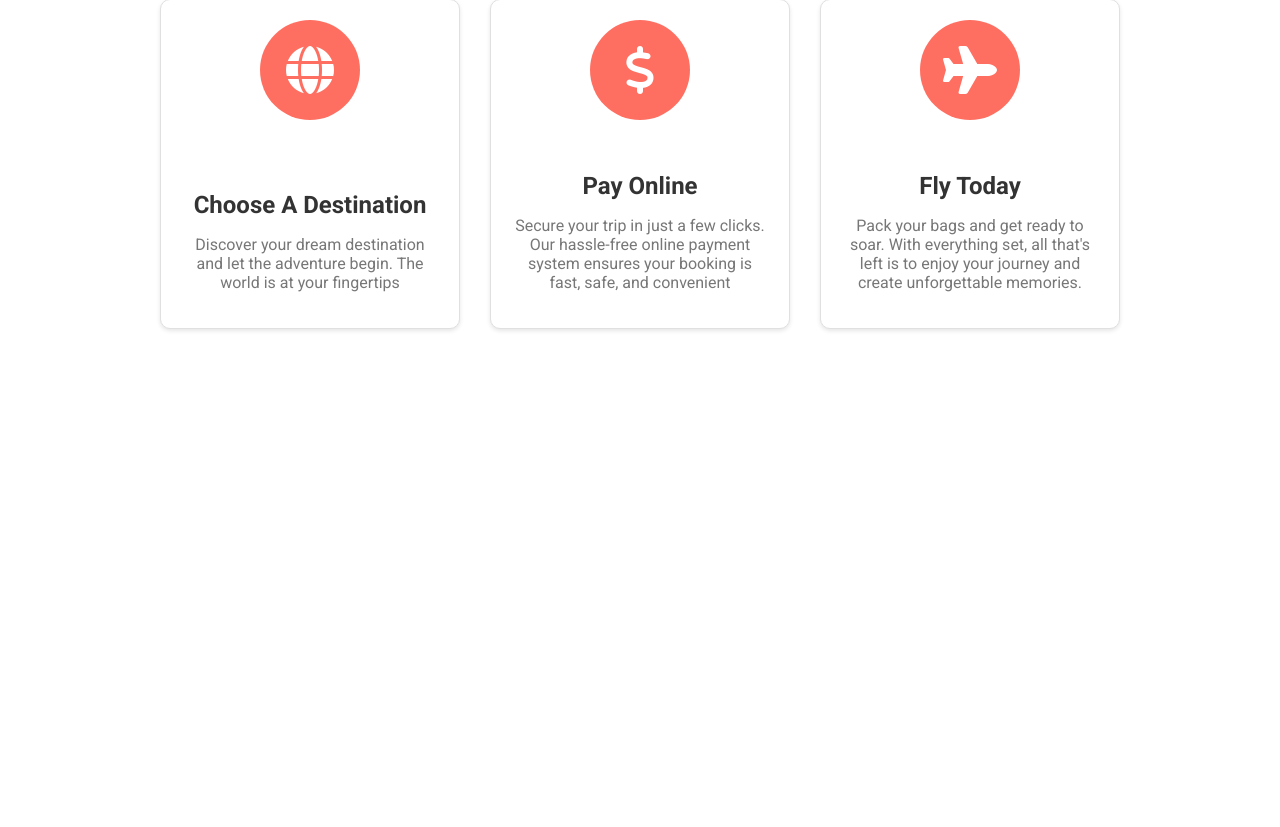
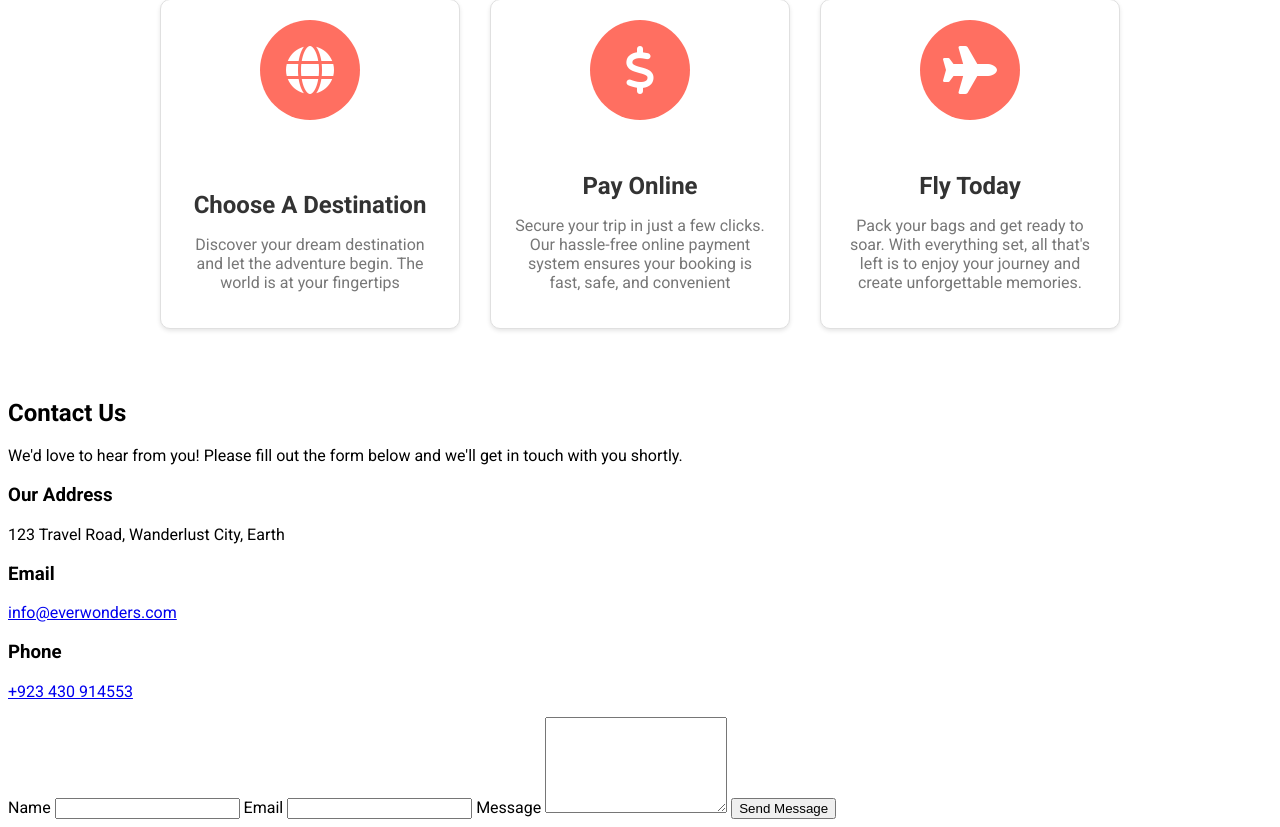
Before and after one commit to Muhammad-Ibrar727/EverWonders, a PHP site: page /everWonders/ in a window 1280 px wide. Shown: the part 3922-4749 px from the top of the page. Before the commit the page ends 4253 px from the top, so only its background shows below. Run offline with PHP 8.4, Linux system fonts and the light colour scheme; data that the repository does not hold is empty.

Commit message:
contact us section is added

```diff
--- a/index.php
+++ b/index.php
@@ -336,6 +336,37 @@ $destinations = mysqli_query($connections,$query);
 include'php_files/process.php';
 ?>
 
+
+<!-- Contact Us Section -->
+<section id="contact" class="contact-section">
+    <h2>Contact Us</h2>
+    <p>We'd love to hear from you! Please fill out the form below and we'll get in touch with you shortly.</p>
+    <div class="contact-container">
+        <div class="contact-info">
+            <h3>Our Address</h3>
+            <p>123 Travel Road, Wanderlust City, Earth</p>
+            <h3>Email</h3>
+            <p><a href="mailto:info@everwonders.com">info@everwonders.com</a></p>
+            <h3>Phone</h3>
+            <p><a href="tel:+1234567890">+923 430 914553</a></p>
+        </div>
+        <div class="contact-form">
+            <form action="php_files/contact-us.php" method="post">
+                <label for="name">Name</label>
+                <input type="text" id="name" name="name" required>
+
+                <label for="email">Email</label>
+                <input type="email" id="email" name="email" required>
+
+                <label for="message">Message</label>
+                <textarea id="message" name="message" rows="6" required></textarea>
+
+                <button type="submit">Send Message</button>
+            </form>
+        </div>
+    </div>
+</section>
+
    <script src="js/javascript.js"></script>
 
 
```
